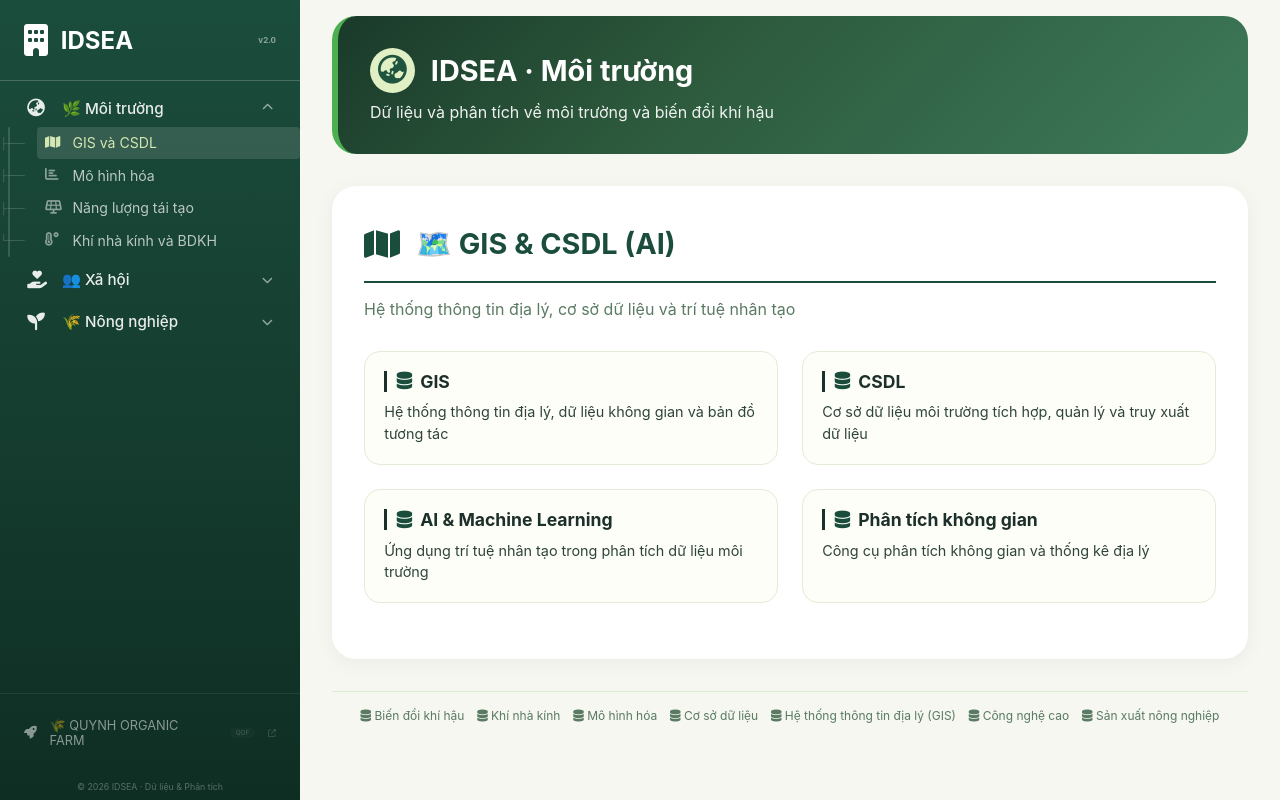
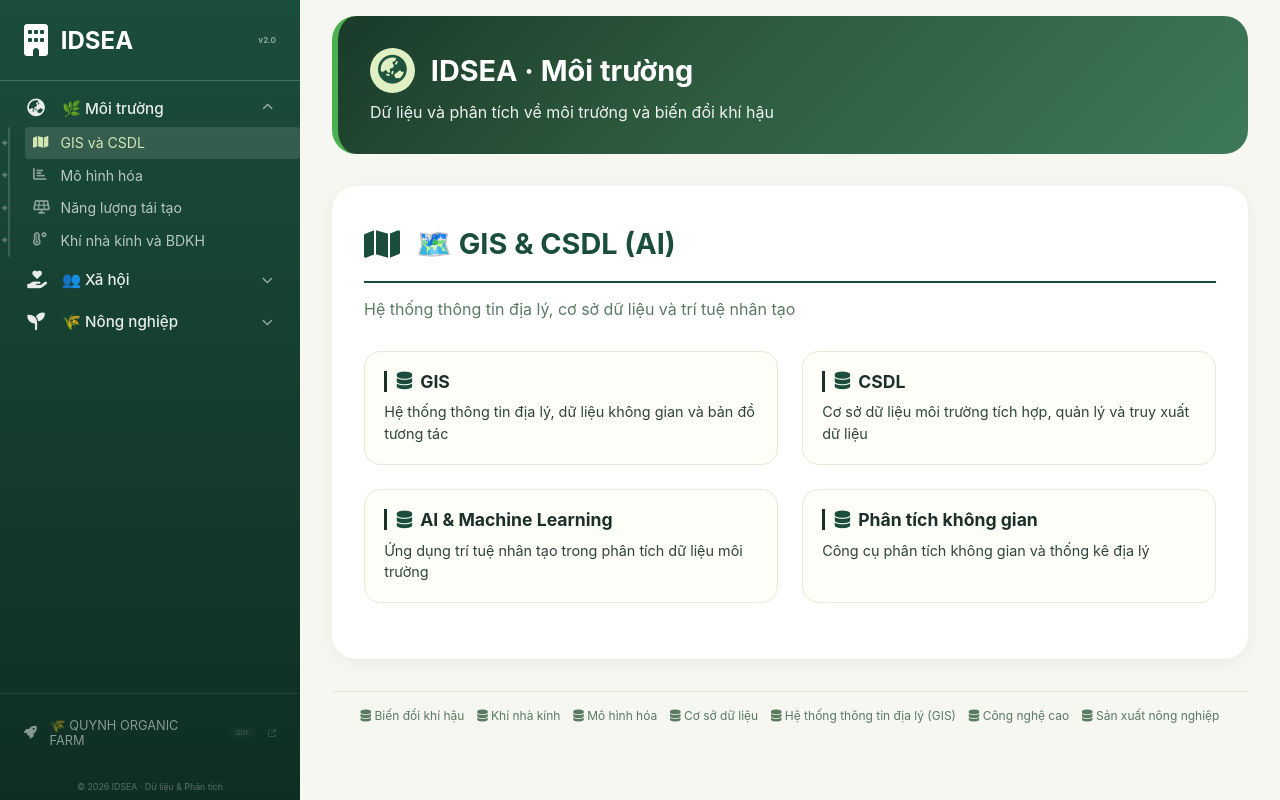
Before and after one commit to DoQuangLinh-githu/EcoSphere, a website: page docs/index.html in a window 1280 px wide. Drawn offline with Linux system fonts and the light colour scheme.

Commit message:
side.css

```diff
--- a/docs/css/style.css
+++ b/docs/css/style.css
@@ -137,7 +137,7 @@ body {
 }
 
 /* ============================================
-   SUBMENU ITEMS - MỤC CON
+   SUBMENU ITEMS - MỤC CON VỚI DẤU SAO ✦
    ============================================ */
 .submenu li {
   padding: 0;
@@ -153,20 +153,17 @@ body {
   margin-bottom: 1px;
 }
 
-/* Nhánh cây ├── và └── */
+/* Dấu sao ✦ cho các mục con */
 .submenu li::before {
-  content: '├──';
-  color: rgba(255,255,255,0.2);
+  content: '✦';
+  color: rgba(255,255,255,0.3);
   font-size: 0.7rem;
-  font-weight: 300;
-  letter-spacing: 0.5px;
   flex-shrink: 0;
-  margin-right: 2px;
+  margin-right: 6px;
 }
 
-/* Mục cuối cùng dùng └── */
 .submenu li:last-child::before {
-  content: '└──';
+  content: '✦';
 }
 
 /* Nội dung bên trong mỗi item */
```
